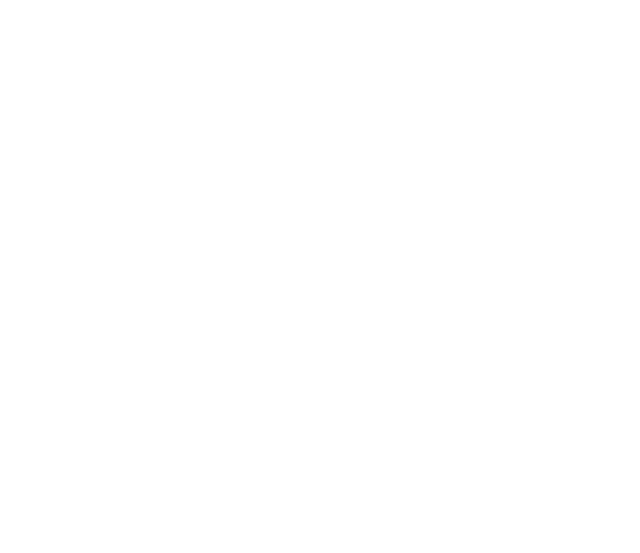
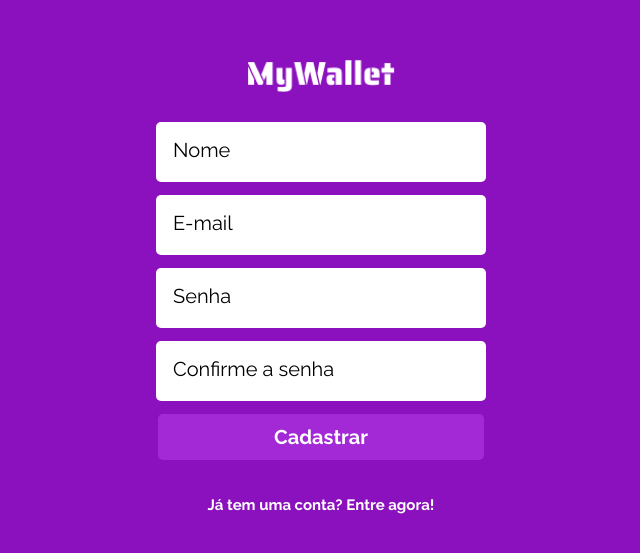
Before and after one commit to FelipeReis1/mywallet-front, a React (Create React App) app: page /cadastro in a window 1280 px wide. Before the commit this address had no page. Shown: the part 113-666 px from the top of the page, without its empty margins (319-959 px from the left). Built offline with nearby package versions, Linux system fonts and the light colour scheme.

Commit message:
registration page concluded

```diff
--- a/src/App.js
+++ b/src/App.js
@@ -2,6 +2,7 @@ import { BrowserRouter, Routes, Route } from "react-router-dom";
 import { useState } from "react";
 import UserContext from "./contexts/Context";
 import LoginPage from "../src/components/LoginPage";
+import RegistrationPage from "./components/RegistrationPage";
 export default function App() {
   const [user, setUser] = useState({});
   const contextValue = { user, setUser };
@@ -10,10 +11,11 @@ export default function App() {
       <BrowserRouter>
         <Routes>
           <Route path="/" element={<LoginPage />} />
-          {/* <Route path="/cadastro" element={<RegistrationPage />} />
-              <Route path="/home" element={<HabitsPage />} />
-              <Route path="/nova-entrada" element={<TodayPage />} />
-              <Route path="/nova-saida" element={<History />} /> */}
+          <Route path="/cadastro" element={<RegistrationPage />} />
+          {/*
+              <Route path="/home" element={< />} />
+              <Route path="/nova-entrada" element={< />} />
+              <Route path="/nova-saida" element={< />} /> */}
         </Routes>
       </BrowserRouter>
     </UserContext.Provider>
--- /dev/null
+++ b/src/components/RegistrationPage.js
@@ -0,0 +1,147 @@
+import axios from "axios";
+import { useState } from "react";
+import { Link, useNavigate } from "react-router-dom";
+import styled from "styled-components";
+import mywallet from "../assets/img/mywallet.png";
+
+export default function RegistrationPage() {
+  const [name, setName] = useState("");
+  const [email, setEmail] = useState("");
+  const [password, setPassword] = useState("");
+  const [confirmPassword, setConfirmPassword] = useState("");
+  const navigate = useNavigate();
+
+  function registerUser(e) {
+    e.preventDefault();
+
+    const request = {
+      name: name,
+      email: email,
+      password: password,
+      confirmPassword: confirmPassword,
+    };
+
+    if (password === confirmPassword) {
+      const promise = axios.post("http://localhost:5000/sign-up", request);
+      promise.then(() => {
+        navigate("/");
+      });
+      promise.catch(() => {
+        setName("");
+        setEmail("");
+        setPassword("");
+        setConfirmPassword("");
+        alert("Algo deu errado, tente novamente!");
+      });
+    } else {
+      setPassword("");
+      setConfirmPassword("");
+      alert("Senhas não são iguais!");
+    }
+  }
+
+  return (
+    <StyledContainer>
+      <StyledLogo src={mywallet} alt={"MyWallet"} />
+      <StyledForm onSubmit={registerUser}>
+        <input
+          required
+          type="text"
+          placeholder="Nome"
+          value={name}
+          onChange={(e) => setName(e.target.value)}
+        />
+        <input
+          required
+          type="email"
+          placeholder="E-mail"
+          value={email}
+          onChange={(e) => setEmail(e.target.value)}
+        />
+        <input
+          required
+          type="password"
+          placeholder="Senha"
+          value={password}
+          onChange={(e) => setPassword(e.target.value)}
+        />
+        <input
+          required
+          type="password"
+          placeholder="Confirme a senha"
+          value={confirmPassword}
+          onChange={(e) => setConfirmPassword(e.target.value)}
+        />
+        <StyledButton type="submit">Cadastrar</StyledButton>
+        <Link to={"/"} style={{ textDecoration: "none" }}>
+          <p>Já tem uma conta? Entre agora!</p>
+        </Link>
+      </StyledForm>
+    </StyledContainer>
+  );
+}
+
+const StyledContainer = styled.div`
+  width: 100%;
+  min-height: 100vh;
+  display: flex;
+  flex-direction: column;
+  justify-content: center;
+  align-items: center;
+  background-color: #8c11be;
+`;
+const StyledLogo = styled.img`
+  width: 147px;
+  height: 32px;
+`;
+const StyledForm = styled.form`
+  width: 100%;
+  display: flex;
+  flex-direction: column;
+  justify-content: center;
+  align-items: center;
+  margin-top: 30px;
+  input {
+    width: 326px;
+    height: 58px;
+    background-color: #ffffff;
+    border-radius: 5px;
+    border-style: none;
+    margin-bottom: 13px;
+    &::placeholder {
+      font-family: "Raleway";
+      font-style: normal;
+      font-weight: 400;
+      font-size: 20px;
+      line-height: 23px;
+      color: #000000;
+      padding-left: 15px;
+    }
+  }
+  p {
+    height: 18px;
+    font-family: "Raleway";
+    font-style: normal;
+    font-weight: 700;
+    font-size: 15px;
+    line-height: 18px;
+    color: #ffffff;
+  }
+`;
+const StyledButton = styled.button`
+  width: 326px;
+  height: 46px;
+  background-color: #a328d6;
+  border-radius: 5px;
+  border-style: none;
+  display: flex;
+  justify-content: center;
+  align-items: center;
+  font-family: "Raleway";
+  font-style: normal;
+  font-weight: 700;
+  font-size: 20px;
+  line-height: 23px;
+  color: #ffffff;
+  margin-bottom: 36px;
+`;
```
